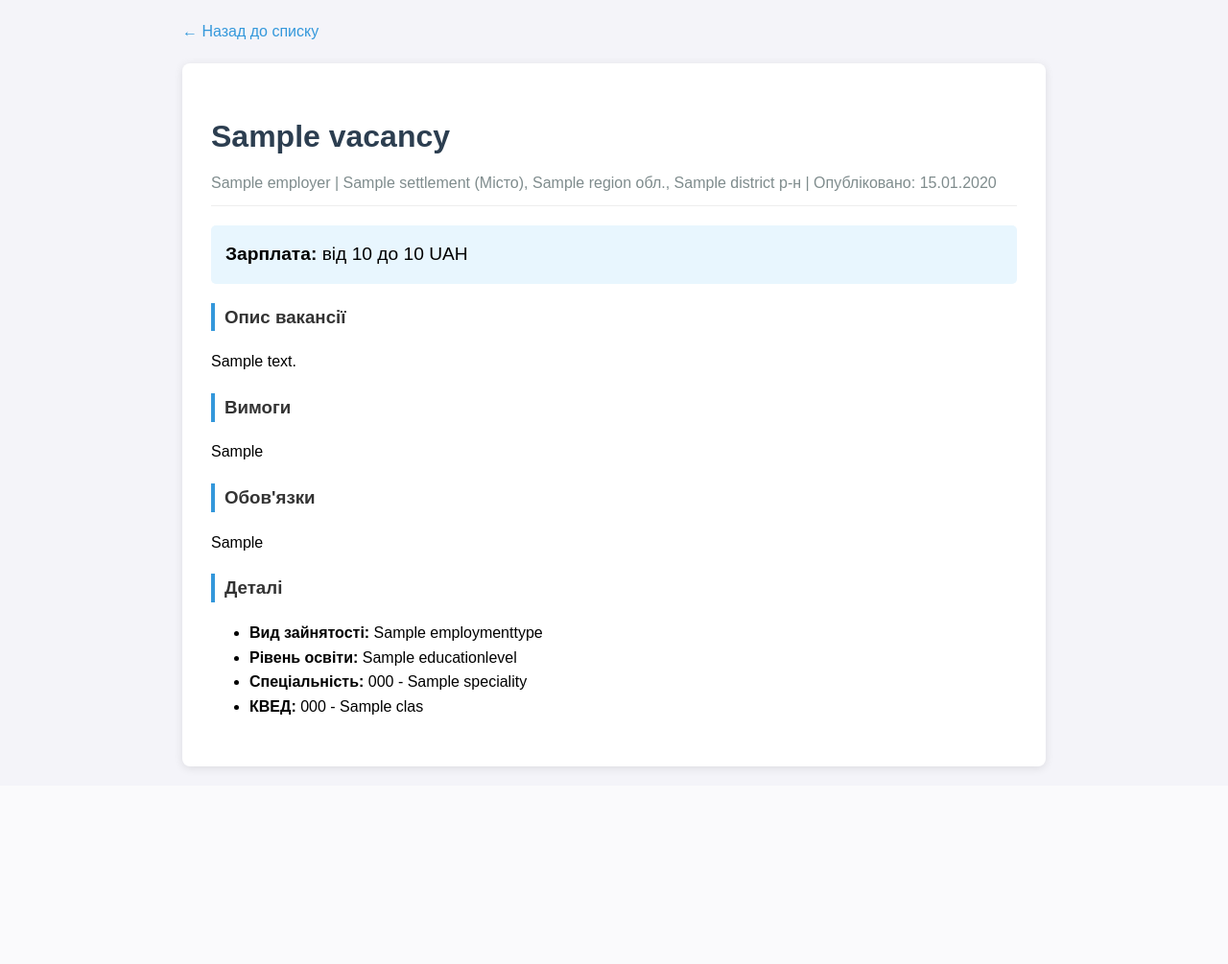
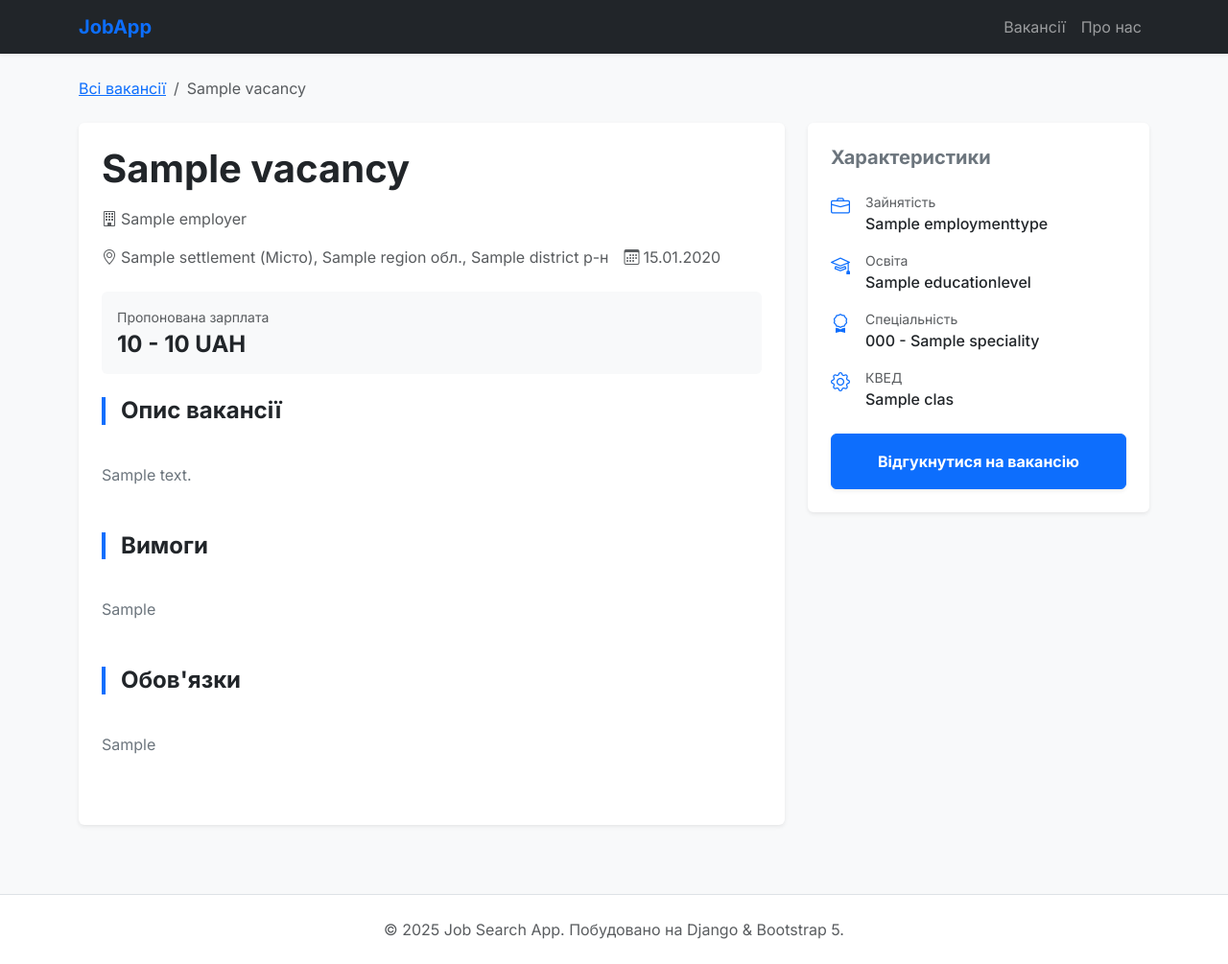
Before and after one commit to dmitrysdevfs/job-app, a Django app: page /vacancies/1/ in a window 1280 px wide. Shown: the whole page at 96% size. Before the commit the page ends 804 px from the top, so only its background shows below. Run offline with Django 5.2, Linux system fonts and the light colour scheme; tables that the repository leaves empty hold one stand-in row (values such as "Sample post").

Commit message:
added: bootstrap 5 integration, global base.html and redisigned vacancy templates

```diff
--- a/job_search/settings.py
+++ b/job_search/settings.py
@@ -69,7 +69,7 @@ ROOT_URLCONF = "job_search.urls"
 TEMPLATES = [
     {
         "BACKEND": "django.template.backends.django.DjangoTemplates",
-        "DIRS": [],
+        "DIRS": [BASE_DIR / "templates"],
         "APP_DIRS": True,
         "OPTIONS": {
             "context_processors": [
--- /dev/null
+++ b/templates/base.html
@@ -0,0 +1,86 @@
+<!DOCTYPE html>
+<html lang="uk">
+
+<head>
+  <meta charset="UTF-8">
+  <meta name="viewport" content="width=device-width, initial-scale=1.0">
+  <title>{% block title %}Job Search App{% endblock %}</title>
+
+  <!-- Bootstrap 5 CSS -->
+  <link href="https://cdn.jsdelivr.net/npm/bootstrap@5.3.3/dist/css/bootstrap.min.css" rel="stylesheet">
+  <!-- Google Fonts: Inter -->
+  <link href="https://fonts.googleapis.com/css2?family=Inter:wght@400;500;600;700&display=swap" rel="stylesheet">
+  <!-- Bootstrap Icons -->
+  <link rel="stylesheet" href="https://cdn.jsdelivr.net/npm/bootstrap-icons@1.11.3/font/bootstrap-icons.min.css">
+
+  <style>
+    body {
+      font-family: 'Inter', sans-serif;
+      background-color: #f8f9fa;
+    }
+
+    .navbar {
+      box-shadow: 0 2px 4px rgba(0, 0, 0, 0.05);
+    }
+
+    .navbar-brand {
+      font-weight: 700;
+      color: #0d6efd;
+    }
+
+    footer {
+      background-color: #ffffff;
+      border-top: 1px solid #dee2e6;
+      margin-top: 3rem;
+    }
+
+      {
+      % block extra_css %
+    }
+
+      {
+      % endblock %
+    }
+  </style>
+</head>
+
+<body>
+
+  <!-- Navigation -->
+  <nav class="navbar navbar-expand-lg navbar-dark bg-dark mb-4">
+    <div class="container">
+      <a class="navbar-brand text-primary" href="/">JobApp</a>
+      <button class="navbar-toggler" type="button" data-bs-toggle="collapse" data-bs-target="#navbarNav">
+        <span class="navbar-toggler-icon"></span>
+      </button>
+      <div class="collapse navbar-collapse" id="navbarNav">
+        <ul class="navbar-nav ms-auto">
+          <li class="nav-item">
+            <a class="nav-link" href="{% url 'vacancy:list' %}">Вакансії</a>
+          </li>
+          <li class="nav-item">
+            <a class="nav-link" href="#">Про нас</a>
+          </li>
+        </ul>
+      </div>
+    </div>
+  </nav>
+
+  <!-- Main Content -->
+  <main class="container">
+    {% block content %}{% endblock %}
+  </main>
+
+  <!-- Footer -->
+  <footer class="py-4">
+    <div class="container text-center">
+      <p class="text-muted mb-0">&copy; 2025 Job Search App. Побудовано на Django & Bootstrap 5.</p>
+    </div>
+  </footer>
+
+  <!-- Bootstrap 5 Bundle with Popper -->
+  <script src="https://cdn.jsdelivr.net/npm/bootstrap@5.3.3/dist/js/bootstrap.bundle.min.js"></script>
+  {% block extra_js %}{% endblock %}
+</body>
+
+</html>
--- a/vacancy/templates/vacancy/detail.html
+++ b/vacancy/templates/vacancy/detail.html
@@ -1,114 +1,114 @@
-<!DOCTYPE html>
-<html lang="uk">
+{% extends "base.html" %}
 
-<head>
-  <meta charset="UTF-8">
-  <title>{{ vacancy.title }}</title>
-  <style>
-    body {
-      font-family: sans-serif;
-      line-height: 1.6;
-      max-width: 900px;
-      margin: 0 auto;
-      padding: 20px;
-      background-color: #f4f4f9;
-    }
+{% block title %}{{ vacancy.title }} - Job Search App{% endblock %}
 
-    .vacancy-detail {
-      background: white;
-      padding: 30px;
-      border-radius: 8px;
-      box-shadow: 0 2px 10px rgba(0, 0, 0, 0.1);
-    }
+{% block content %}
+<nav aria-label="breadcrumb" class="mb-4">
+  <ol class="breadcrumb">
+    <li class="breadcrumb-item"><a href="{% url 'vacancy:list' %}">Всі вакансії</a></li>
+    <li class="breadcrumb-item active" aria-current="page">{{ vacancy.title }}</li>
+  </ol>
+</nav>
 
-    .back-link {
-      display: inline-block;
-      margin-bottom: 20px;
-      color: #3498db;
-      text-decoration: none;
-    }
+<div class="row g-4">
+  <!-- Main Info Column -->
+  <div class="col-lg-8">
+    <div class="bg-white p-4 rounded shadow-sm mb-4">
+      <h1 class="fw-bold mb-3">{{ vacancy.title }}</h1>
 
-    h1 {
-      color: #2c3e50;
-      margin-bottom: 10px;
-    }
-
-    .meta {
-      color: #7f8c8d;
-      margin-bottom: 20px;
-      border-bottom: 1px solid #eee;
-      padding-bottom: 10px;
-    }
-
-    .section {
-      margin-bottom: 20px;
-    }
-
-    .section h3 {
-      border-left: 4px solid #3498db;
-      padding-left: 10px;
-      color: #333;
-    }
-
-    .salary-box {
-      background: #e8f6fe;
-      padding: 15px;
-      border-radius: 5px;
-      margin-bottom: 20px;
-      font-size: 1.2em;
-    }
-  </style>
-</head>
-
-<body>
-  <a href="{% url 'vacancy:list' %}" class="back-link">← Назад до списку</a>
-
-  <div class="vacancy-detail">
-    <h1>{{ vacancy.title }}</h1>
-    <div class="meta">
-      <span>{{ vacancy.employer }}</span> |
-      <span>{{ vacancy.location }}</span> |
-      <span>Опубліковано: {{ vacancy.published_at|date:"d.m.Y" }}</span>
+      <div class="d-flex flex-wrap gap-3 mb-4 text-muted">
+        <span><i class="bi bi-building me-1"></i>{{ vacancy.employer }}</span>
+        <span><i class="bi bi-geo-alt me-1"></i>{{ vacancy.location }}</span>
+        <span><i class="bi bi-calendar3 me-1"></i>{{ vacancy.published_at|date:"d.m.Y" }}</span>
       </div>
 
       {% if vacancy.salary_min or vacancy.salary_max %}
-    <div class="salary-box">
-      <strong>Зарплата:</strong>
-      {% if vacancy.salary_min %}від {{ vacancy.salary_min }}{% endif %}
-      {% if vacancy.salary_max %} до {{ vacancy.salary_max }}{% endif %}
+      <div class="bg-light p-3 rounded mb-4">
+        <span class="text-muted d-block small mb-1">Пропонована зарплата</span>
+        <span class="h4 fw-bold text-dark mb-0">
+          {% if vacancy.salary_min and vacancy.salary_max %}
+          {{ vacancy.salary_min }} - {{ vacancy.salary_max }}
+          {% elif vacancy.salary_min %}
+          від {{ vacancy.salary_min }}
+          {% else %}
+          до {{ vacancy.salary_max }}
+          {% endif %}
           {{ vacancy.currency }}
+        </span>
       </div>
       {% endif %}
 
-    <div class="section">
-      <h3>Опис вакансії</h3>
-      <p>{{ vacancy.description|linebreaks }}</p>
+      <div class="mb-5">
+        <h4 class="fw-bold mb-3 border-start border-primary border-4 ps-3">Опис вакансії</h4>
+        <div class="text-secondary" style="white-space: pre-line;">
+          {{ vacancy.description }}
+        </div>
       </div>
 
       {% if vacancy.requirements %}
-    <div class="section">
-      <h3>Вимоги</h3>
-      <p>{{ vacancy.requirements|linebreaks }}</p>
+      <div class="mb-5">
+        <h4 class="fw-bold mb-3 border-start border-primary border-4 ps-3">Вимоги</h4>
+        <div class="text-secondary" style="white-space: pre-line;">
+          {{ vacancy.requirements }}
+        </div>
       </div>
       {% endif %}
 
       {% if vacancy.responsibilities %}
-    <div class="section">
-      <h3>Обов'язки</h3>
-      <p>{{ vacancy.responsibilities|linebreaks }}</p>
+      <div class="mb-5">
+        <h4 class="fw-bold mb-3 border-start border-primary border-4 ps-3">Обов'язки</h4>
+        <div class="text-secondary" style="white-space: pre-line;">
+          {{ vacancy.responsibilities }}
+        </div>
       </div>
       {% endif %}
-
-    <div class="section">
-      <h3>Деталі</h3>
-      <ul>
-        <li><strong>Вид зайнятості:</strong> {{ vacancy.employment_type }}</li>
-        <li><strong>Рівень освіти:</strong> {{ vacancy.education_level }}</li>
-        {% if vacancy.speciality %}<li><strong>Спеціальність:</strong> {{ vacancy.speciality }}</li>{% endif %}
-        {% if vacancy.kved %}<li><strong>КВЕД:</strong> {{ vacancy.kved }}</li>{% endif %}
-      </ul>
     </div>
   </div>
-</body>
 
-</html>
+  <!-- Sidebar Column -->
+  <div class="col-lg-4">
+    <div class="bg-white p-4 rounded shadow-sm sticky-top" style="top: 2rem;">
+      <h5 class="fw-bold mb-4 text-secondary">Характеристики</h5>
+
+      <ul class="list-unstyled mb-4">
+        <li class="mb-3 d-flex align-items-start">
+          <i class="bi bi-briefcase me-3 text-primary fs-5"></i>
+          <div>
+            <span class="text-muted small d-block">Зайнятість</span>
+            <span class="fw-medium">{{ vacancy.employment_type }}</span>
+          </div>
+        </li>
+        <li class="mb-3 d-flex align-items-start">
+          <i class="bi bi-mortarboard me-3 text-primary fs-5"></i>
+          <div>
+            <span class="text-muted small d-block">Освіта</span>
+            <span class="fw-medium">{{ vacancy.education_level }}</span>
+          </div>
+        </li>
+        {% if vacancy.speciality %}
+        <li class="mb-3 d-flex align-items-start">
+          <i class="bi bi-award me-3 text-primary fs-5"></i>
+          <div>
+            <span class="text-muted small d-block">Спеціальність</span>
+            <span class="fw-medium">{{ vacancy.speciality }}</span>
+          </div>
+        </li>
+        {% endif %}
+        {% if vacancy.kved %}
+        <li class="mb-3 d-flex align-items-start">
+          <i class="bi bi-gear me-3 text-primary fs-5"></i>
+          <div>
+            <span class="text-muted small d-block">КВЕД</span>
+            <span class="fw-medium">{{ vacancy.kved.name }}</span>
+          </div>
+        </li>
+        {% endif %}
+      </ul>
+
+      <button class="btn btn-primary w-100 py-3 fw-bold shadow-sm">
+        Відгукнутися на вакансію
+      </button>
+    </div>
+  </div>
+</div>
+{% endblock %}
```
Also changed, not shown: vacancy/templates/vacancy/list.html (+56 -33 lines). Lines whose indentation alone changed are shown as unchanged.
